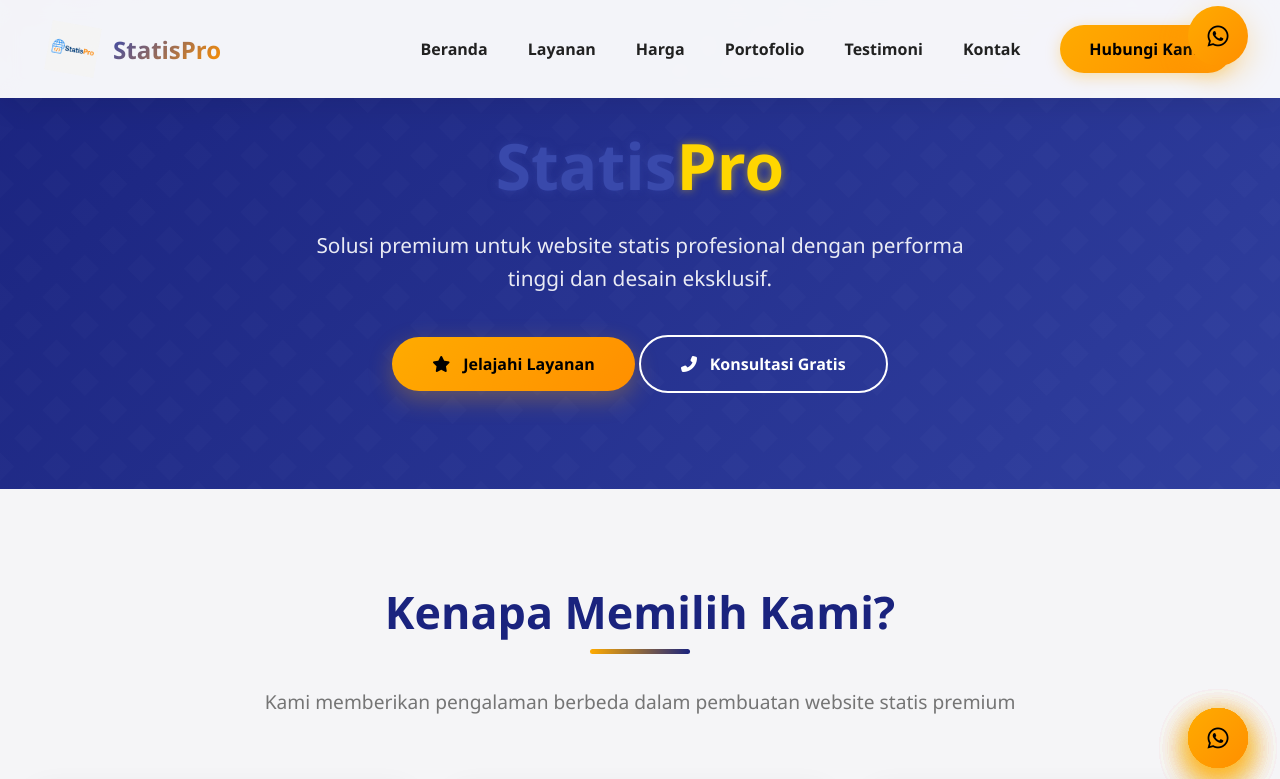
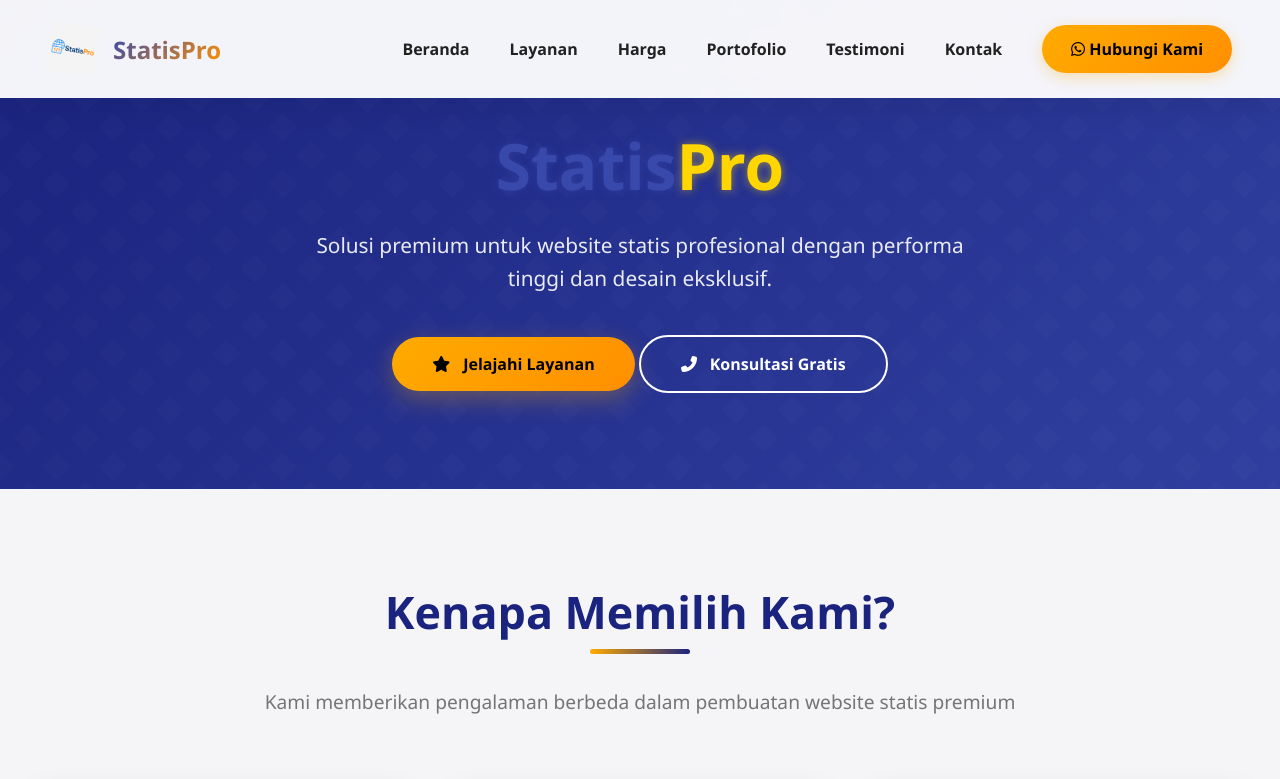
Before and after one commit to rampungjoki/statispro, a plain HTML site: page index.html in a window 1280 px wide. Shown: the top 779 px of the page. Drawn offline with nearby package versions, Linux system fonts and the light colour scheme.

Commit message:
Update index.html

```diff
--- a/index.html
+++ b/index.html
@@ -966,29 +966,7 @@
     }
 
     /* Floating Action Button */
-    .fab {
-      position: fixed;
-      bottom: 2rem;
-      right: 2rem;
-      width: 60px;
-      height: 60px;
-      background: linear-gradient(135deg, var(--accent), var(--accent-dark));
-      color: var(--black);
-      border-radius: 50%;
-      display: flex;
-      align-items: center;
-      justify-content: center;
-      font-size: 1.5rem;
-      box-shadow: 0 10px 30px rgba(255, 171, 0, 0.3);
-      z-index: 999;
-      transition: all 0.3s ease;
-      cursor: pointer;
-    }
-
-    .fab:hover {
-      transform: scale(1.1) translateY(-5px);
-      box-shadow: 0 15px 40px rgba(255, 171, 0, 0.4);
-    }
+
 
     /* Animations */
     @keyframes fadeIn {
@@ -1465,9 +1443,7 @@
   </footer>
 
   <!-- Floating Button -->
-  <a href="https://wa.me/6287874805035" class="fab">
-    <i class="fab fa-whatsapp"></i>
-  </a>
+
 
   <!-- JavaScript -->
   <script>
```
